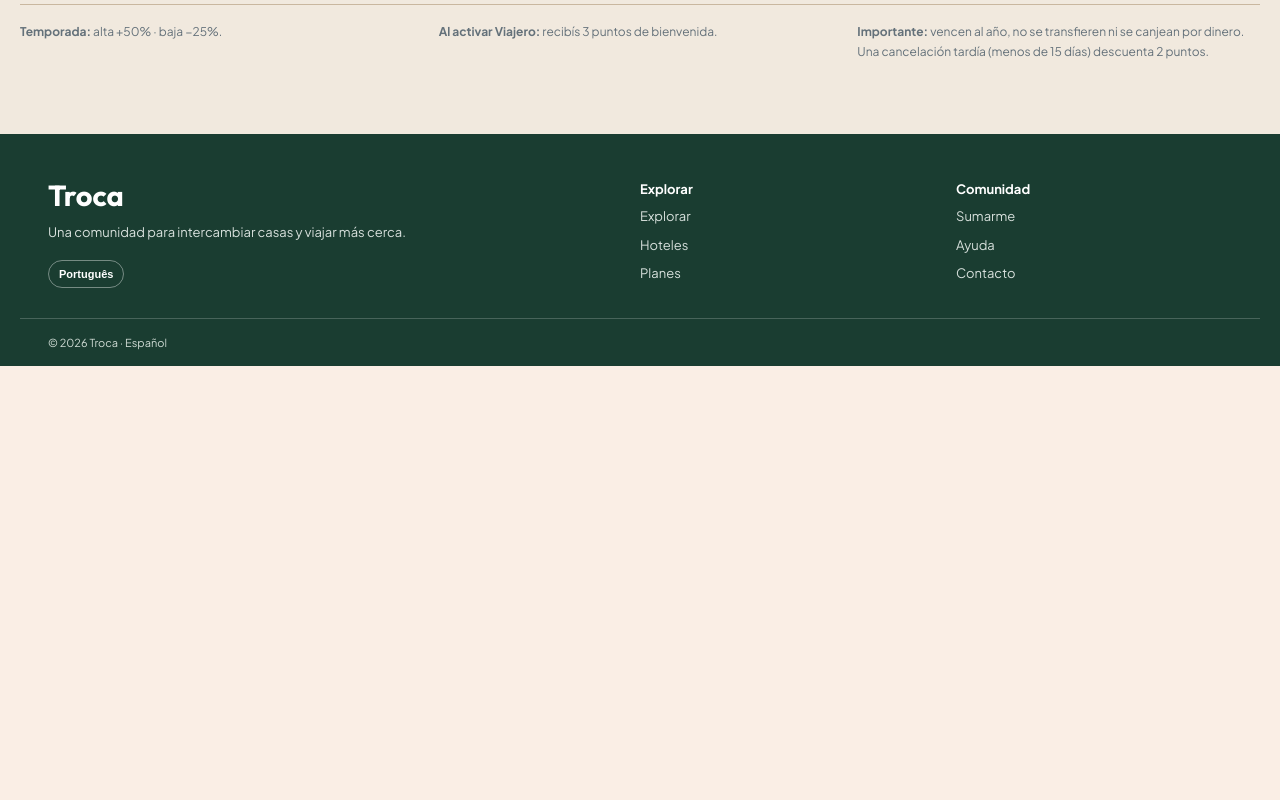
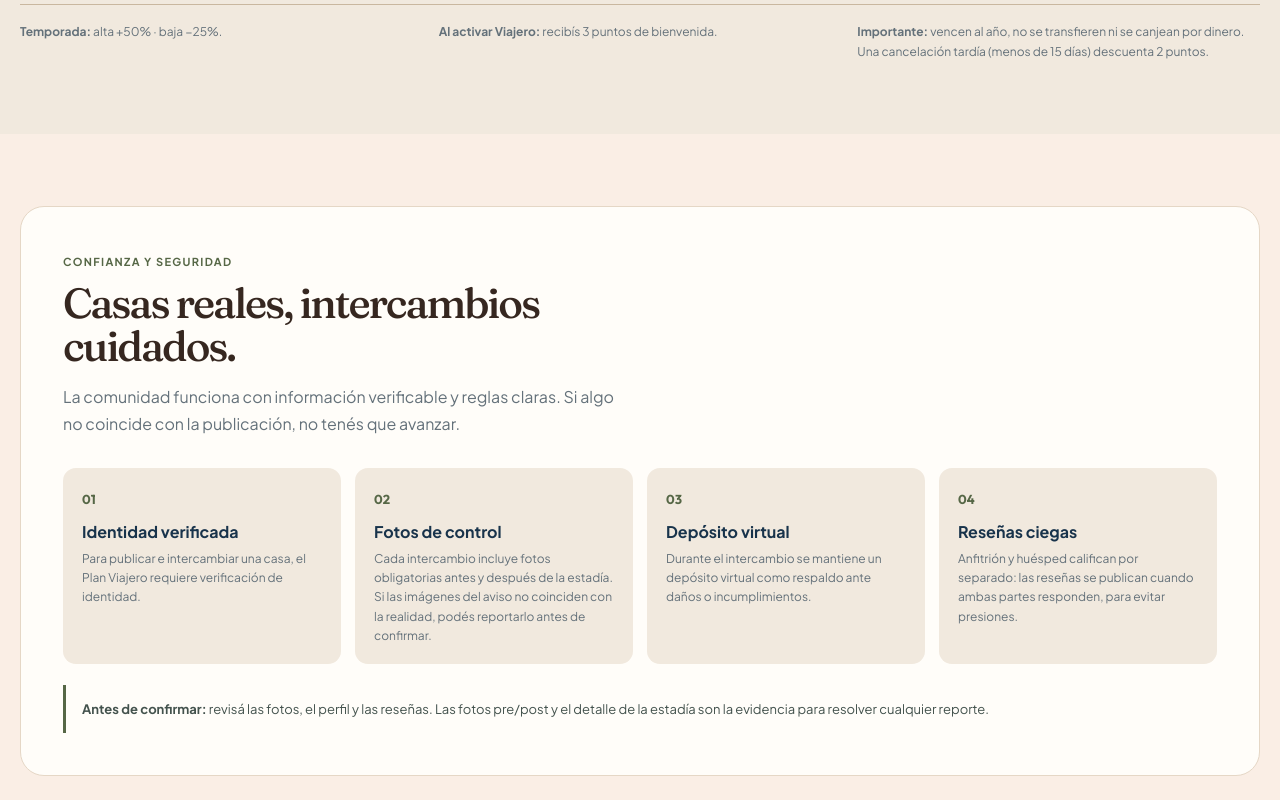
Before and after one commit to FlorStein/Troca, a Next.js app in the folder apps/web/: page / in a window 1280 px wide. Shown: the part 7020-7820 px from the top of the page. Before the commit the page ends 7386 px from the top, so only its background shows below. Built offline with nearby package versions, Linux system fonts and the light colour scheme.

Commit message:
feat: explicar seguridad y prevención de estafas

```diff
--- a/apps/web/app/membership/page.tsx
+++ b/apps/web/app/membership/page.tsx
@@ -1 +1 @@
-import {Header,Footer,PageHead,PlanCards,MembershipGuide,PointsGuide} from '@/components/ui';export default function Membership(){return <><Header app/><main className="wrap appmain"><PageHead title="Tu membresía" text="Plan Viajero · Renueva el 12 de octubre de 2026."/><div className="dashboard"><div className="statcard"><span className="badge">Puntos disponibles</span><strong>1.240</strong><p>Vencen el 30 de diciembre de 2026.</p></div><div className="statcard"><span className="badge">Ahorraste con Troca</span><strong>USD 420</strong><p>Entre hoteles y estadías usadas.</p></div></div><section className="section"><div className="sectionhead"><div><h2>¿Querés cambiar de plan?</h2><p>Compará pago mensual y anual antes de elegir.</p></div></div><PlanCards/></section><section className="section plan-guide-wrap"><h2>Cómo funciona tu membresía</h2><MembershipGuide/></section><section className="section"><PointsGuide/></section></main><Footer/></>}
+import {Header,Footer,PageHead,PlanCards,MembershipGuide,PointsGuide,SecurityGuide} from '@/components/ui';export default function Membership(){return <><Header app/><main className="wrap appmain"><PageHead title="Tu membresía" text="Plan Viajero · Renueva el 12 de octubre de 2026."/><div className="dashboard"><div className="statcard"><span className="badge">Puntos disponibles</span><strong>1.240</strong><p>Vencen el 30 de diciembre de 2026.</p></div><div className="statcard"><span className="badge">Ahorraste con Troca</span><strong>USD 420</strong><p>Entre hoteles y estadías usadas.</p></div></div><section className="section"><div className="sectionhead"><div><h2>¿Querés cambiar de plan?</h2><p>Compará pago mensual y anual antes de elegir.</p></div></div><PlanCards/></section><section className="section plan-guide-wrap"><h2>Cómo funciona tu membresía</h2><MembershipGuide/></section><section className="section"><PointsGuide/></section><section className="section"><SecurityGuide/></section></main><Footer/></>}
--- a/apps/web/app/overrides.css
+++ b/apps/web/app/overrides.css
@@ -35,6 +35,7 @@ body { font-family: "Plus Jakarta Sans", Arial, sans-serif; }
 .plan-guide-wrap { margin-top: 62px; }.plan-guide-wrap > h2 { margin-bottom: 22px; }
 .membership-guide { display: grid; grid-template-columns: repeat(3, 1fr); gap: 18px; }.membership-guide article { padding: 24px; border-radius: 15px; background: #f1e9de; }.membership-guide span { color: #566746; font: 700 15px Outfit, sans-serif; }.membership-guide h3 { margin: 15px 0 8px; font-size: 18px; }.membership-guide p { margin: 0; color: #64717a; font-size: 13px; line-height: 1.65; }
 .points-section { background: #f1e9de; }.points-guide { display: grid; grid-template-columns: .9fr 1.1fr; gap: 25px 55px; align-items: center; }.points-guide h2 { margin: 12px 0; font-size: 42px; }.points-guide > div > p { color: #64717a; line-height: 1.65; }.points-rates { display: grid; grid-template-columns: repeat(3, 1fr); gap: 10px; }.points-rates article { padding: 18px 12px; border-radius: 12px; background: #fffdf9; text-align: center; }.points-rates b { display: block; color: #18334b; font: 600 25px Fraunces, serif; }.points-rates span { font-size: 10px; color: #64717a; }.points-rates p { margin: 9px 0 0; color: #566746; font-size: 11px; font-weight: 700; }.points-notes { grid-column: 1 / -1; display: grid; grid-template-columns: repeat(3, 1fr); gap: 16px; padding-top: 17px; border-top: 1px solid #c9b79f; }.points-notes p { margin: 0; color: #53616a; font-size: 12px; line-height: 1.55; }
+.security-guide { padding: 42px; border: 1px solid #e5d7c6; border-radius: 24px; background: #fffdf9; }.security-intro { max-width: 560px; }.security-intro h2 { margin: 12px 0; font-size: 42px; }.security-intro p { color: #64717a; line-height: 1.65; }.security-grid { display: grid; grid-template-columns: repeat(4, 1fr); gap: 14px; margin-top: 31px; }.security-grid article { padding: 19px; border-radius: 13px; background: #f1e9de; }.security-grid span { color: #566746; font: 700 13px Outfit, sans-serif; }.security-grid h3 { margin: 13px 0 7px; font-size: 16px; }.security-grid p { margin: 0; color: #64717a; font-size: 12px; line-height: 1.6; }.security-note { margin: 21px 0 0; padding: 14px 16px; border-left: 3px solid #566746; color: #43524d; font-size: 13px; line-height: 1.55; }
 
 .membership-explainer { background: #f1e9de; }
 .program-grid { display: grid; grid-template-columns: repeat(3, 1fr); gap: 18px; }
@@ -79,8 +80,9 @@ body { font-family: "Plus Jakarta Sans", Arial, sans-serif; }
   .destinations-section { padding-top: 16px; }
   .destinations .sectionhead { margin-bottom: 23px; }
   .program-grid { grid-template-columns: 1fr; }
-  .membership-guide, .points-guide, .points-notes { grid-template-columns: 1fr; }
+  .membership-guide, .points-guide, .points-notes, .security-grid { grid-template-columns: 1fr; }
   .points-guide h2 { font-size: 37px; }
   .points-notes { grid-column: auto; }
+  .security-guide { padding: 28px 20px; border-radius: 17px; }.security-intro h2 { font-size: 37px; }
   .flight-grid { grid-template-columns: 1fr; }
 }
--- a/apps/web/app/page.tsx
+++ b/apps/web/app/page.tsx
@@ -1,4 +1,4 @@
-import {Header,Footer,Btn,SearchBar,PropertyCard,HotelCard,PlanCards,MembershipGuide,PointsGuide} from '@/components/ui';
+import {Header,Footer,Btn,SearchBar,PropertyCard,HotelCard,PlanCards,MembershipGuide,PointsGuide,SecurityGuide} from '@/components/ui';
 import {properties,hotels,destinations,flightRoutes} from '@/lib/data';
 import {HomeFilters} from '@/components/home-filters';
 const steps=[['1','Publicá tu casa','Mostrá tu lugar, definí disponibilidad y empezá a sumar puntos.'],['2','Elegí tu destino','Usá tus puntos para alojarte en casas de otros miembros.'],['3','Viajá con ventajas','Accedé a hoteles aliados con beneficios exclusivos para la comunidad.']];
@@ -15,4 +15,5 @@ export default function Home(){return <><Header/><main>
 <section className="flight-section"><div className="wrap section"><div className="sectionhead"><div><span className="eyebrow">Beneficio Premium</span><h2>Vuelos para llegar más lejos</h2><p>Descuentos exclusivos en rutas seleccionadas para miembros Premium.</p></div><Btn href="/register/plan" outline>Conocer Premium</Btn></div><div className="flight-grid">{flightRoutes.map(x=><article className="flight-card" key={`${x[2]}-${x[3]}`}><span className="flight-badge">{x[5]}</span><div className="flight-route"><div><b>{x[2]}</b><small>{x[0]}</small></div><strong>→</strong><div><b>{x[3]}</b><small>{x[1]}</small></div></div><p>✈ {x[4]} · Beneficio para Plan Premium</p></article>)}</div><div className="flight-note">Los descuentos y la disponibilidad se confirman al solicitar la cotización. Próximamente, reserva integrada.</div></div></section>
 <section className="wrap section"><div className="sectionhead"><div><h2>Elegí cómo querés viajar</h2><p>30 días gratis para empezar, sin tarjeta. El plan anual ofrece un ahorro claro frente al pago mes a mes.</p></div></div><PlanCards/><div className="plan-guide-wrap"><h2>Tu membresía, paso a paso</h2><MembershipGuide/></div></section>
 <section className="points-section"><div className="wrap section"><PointsGuide/></div></section>
+<section className="wrap section"><SecurityGuide/></section>
 </main><Footer/></>}
--- a/apps/web/components/ui.tsx
+++ b/apps/web/components/ui.tsx
@@ -9,5 +9,6 @@ export function SearchBar(){return <div className="search"><span><MapPin/>Destin
 export function PlanCards(){return <div className="plans">{plans.map(p=>{const saving=p.annualPrice===null?null:p.monthlyPrice*12-p.annualPrice;return <article key={p.id} className={`plan ${p.id==='viajero'?'featured':''}`}>{p.id==='viajero'&&<em>RECOMENDADO</em>}<h3>{p.name}</h3><p className="plan-description">{p.description}</p><div className="price-options"><div><small>Mensual</small><strong>USD {p.monthlyPrice}<i>/ mes</i></strong></div><div className="annual-price"><small>Anual</small>{p.annualPrice===null?<strong>A definir</strong>:<><strong>USD {p.annualPrice}<i>/ año</i></strong><b>Ahorrás USD {saving}</b></>}</div></div><ul>{p.items.map(i=><li key={i}>✓ {i}</li>)}</ul><Btn href={`/register?plan=${p.id}`} outline={p.id!=='viajero'}>Elegir {p.name}</Btn></article>})}</div>}
 export function MembershipGuide(){return <div className="membership-guide"><article><span>01</span><h3>Elegí la frecuencia</h3><p>Podés empezar con pago mensual o elegir la membresía anual para ahorrar. Base y Viajero tienen precio anual definido; Premium anual se habilitará al lanzamiento.</p></article><article><span>02</span><h3>Publicá y verificá</h3><p>Con Viajero o Premium publicás tu casa, completás la verificación de identidad y definís las fechas disponibles.</p></article><article><span>03</span><h3>Solicitá un intercambio</h3><p>Cuando anfitrión y huésped confirman, se reservan los puntos de la estadía. El depósito virtual acompaña el intercambio.</p></article></div>}
 export function PointsGuide(){return <div className="points-guide"><div><span className="eyebrow">Puntos Troca</span><h2>Una noche, una nueva posibilidad</h2><p>Los puntos representan el valor de una noche de alojamiento y se calculan según la demanda del destino y la temporada.</p></div><div className="points-rates"><article><b>0,5 pts</b><span>por noche</span><p>Demanda baja</p></article><article><b>1 pt</b><span>por noche</span><p>Demanda media</p></article><article><b>2 pts</b><span>por noche</span><p>Demanda alta</p></article></div><div className="points-notes"><p><b>Temporada:</b> alta +50% · baja −25%.</p><p><b>Al activar Viajero:</b> recibís 3 puntos de bienvenida.</p><p><b>Importante:</b> vencen al año, no se transfieren ni se canjean por dinero. Una cancelación tardía (menos de 15 días) descuenta 2 puntos.</p></div></div>}
+export function SecurityGuide(){const safeguards=[['Identidad verificada','Para publicar e intercambiar una casa, el Plan Viajero requiere verificación de identidad.'],['Fotos de control','Cada intercambio incluye fotos obligatorias antes y después de la estadía. Si las imágenes del aviso no coinciden con la realidad, podés reportarlo antes de confirmar.'],['Depósito virtual','Durante el intercambio se mantiene un depósito virtual como respaldo ante daños o incumplimientos.'],['Reseñas ciegas','Anfitrión y huésped califican por separado: las reseñas se publican cuando ambas partes responden, para evitar presiones.']];return <div className="security-guide"><div className="security-intro"><span className="eyebrow">Confianza y seguridad</span><h2>Casas reales, intercambios cuidados.</h2><p>La comunidad funciona con información verificable y reglas claras. Si algo no coincide con la publicación, no tenés que avanzar.</p></div><div className="security-grid">{safeguards.map(([title,text],index)=><article key={title}><span>0{index+1}</span><h3>{title}</h3><p>{text}</p></article>)}</div><p className="security-note"><b>Antes de confirmar:</b> revisá las fotos, el perfil y las reseñas. Las fotos pre/post y el detalle de la estadía son la evidencia para resolver cualquier reporte.</p></div>}
 export function PageHead({title,text,icon}:{title:string,text:string,icon?:React.ReactNode}){return <div className="pagehead">{icon}<div><h1>{title}</h1><p>{text}</p></div></div>}
 export const Icons={Plane,Home,BadgeCheck};
```
